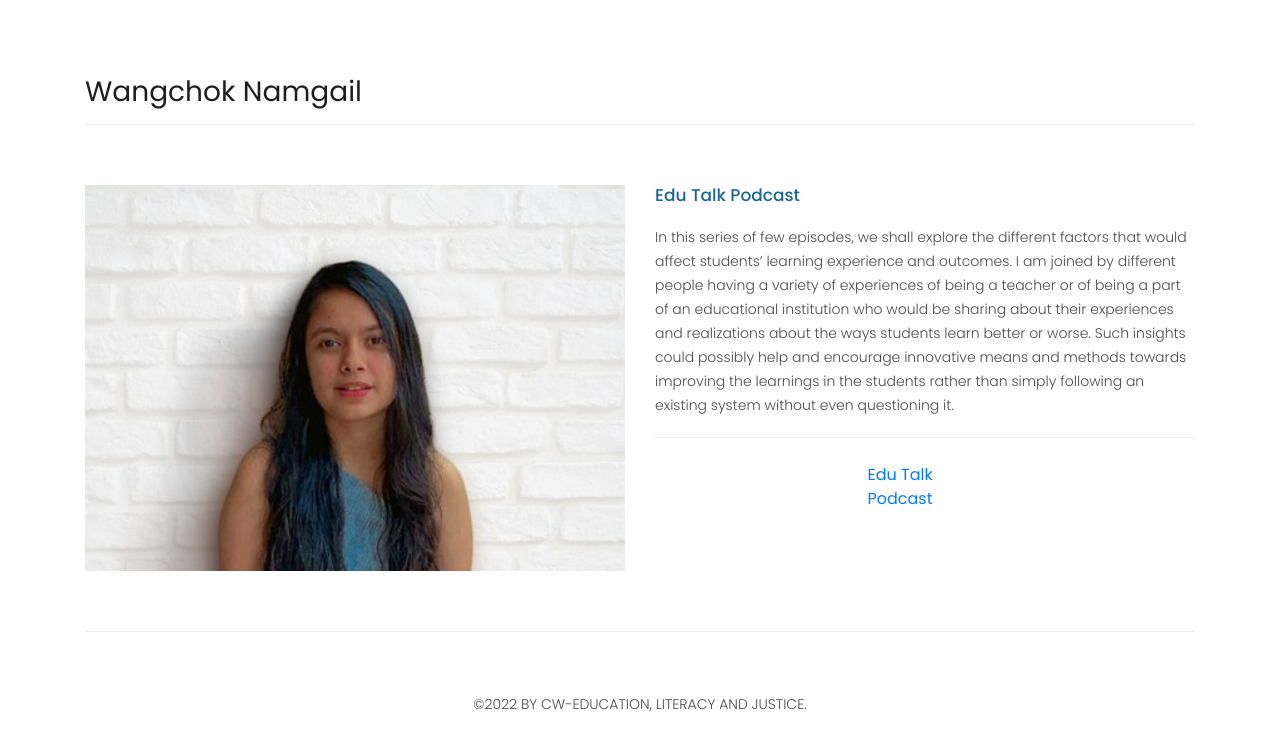
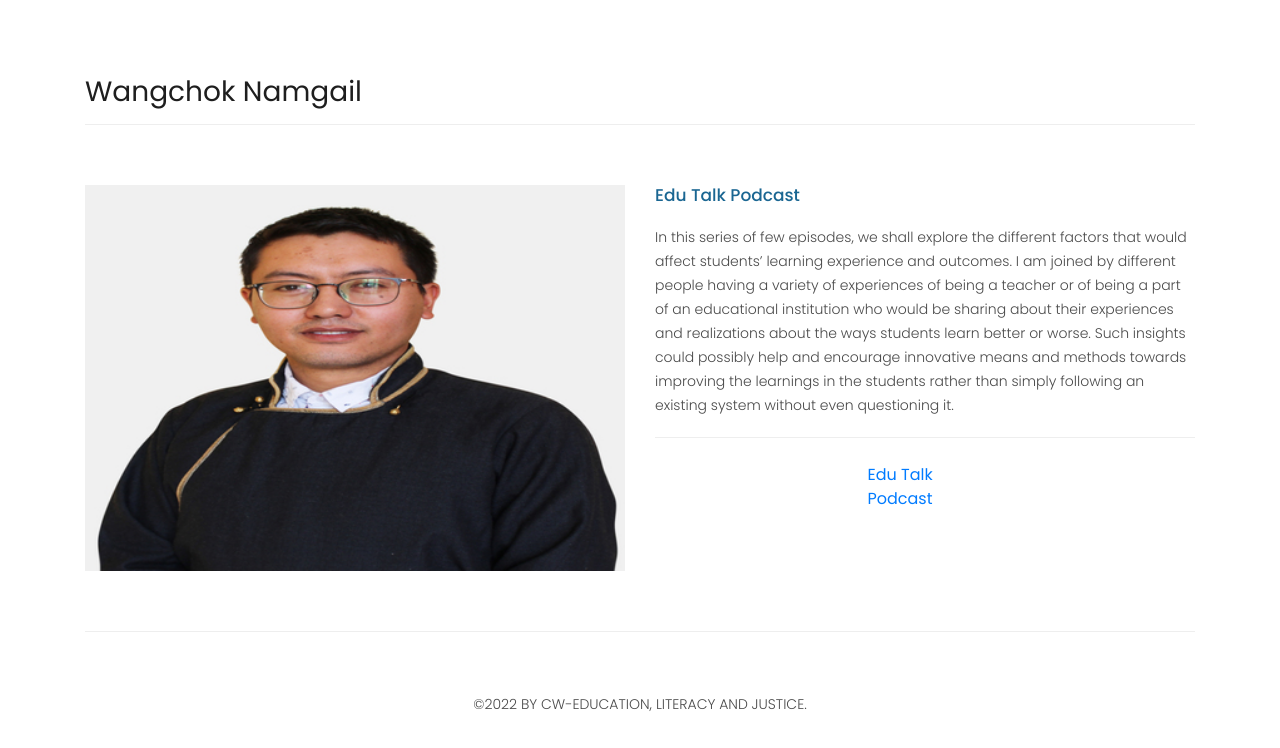
Before and after one commit to cw-education-206/cw-education, a plain HTML site: page wangchok.html in a window 1280 px wide. Shown: the part 92-840 px from the top of the page. Drawn offline with Linux system fonts and the light colour scheme.

Commit message:
Update wangchok.html

```diff
--- a/wangchok.html
+++ b/wangchok.html
@@ -86,7 +86,7 @@
           </div>
           <div class="col-md-6">
             <div class="right-image">
-              <img src="assets/images/baidehi_01.jpg" alt="">
+              <img src="assets/images/wangchok_01.jpg" alt="">
             </div>
           </div>
           <div class="col-md-6">
```
